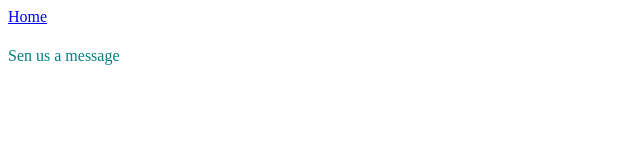
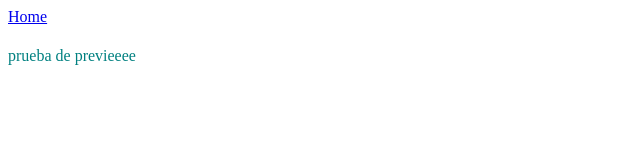
Before and after one commit to cosechasistema/gabtsyhello, a Gatsby site: page /contact in a window 1280 px wide. Shown: the full height of the page, 0-640 px from the left. Built offline with nearby package versions, Linux system fonts and the light colour scheme; Gatsby itself is replaced by a stand-in of ours.

Commit message:
initial commitcas dos

```diff
--- a/src/pages/contact.js
+++ b/src/pages/contact.js
@@ -7,7 +7,7 @@
     <div style={{ color: `teal` }}>
       <Link to="/">Home</Link>
       <Header headerTest="Contact" />
-      <p>Sen us a message </p>
+      <p>prueba de previeeee </p>
     </div>
   )
 }
```
